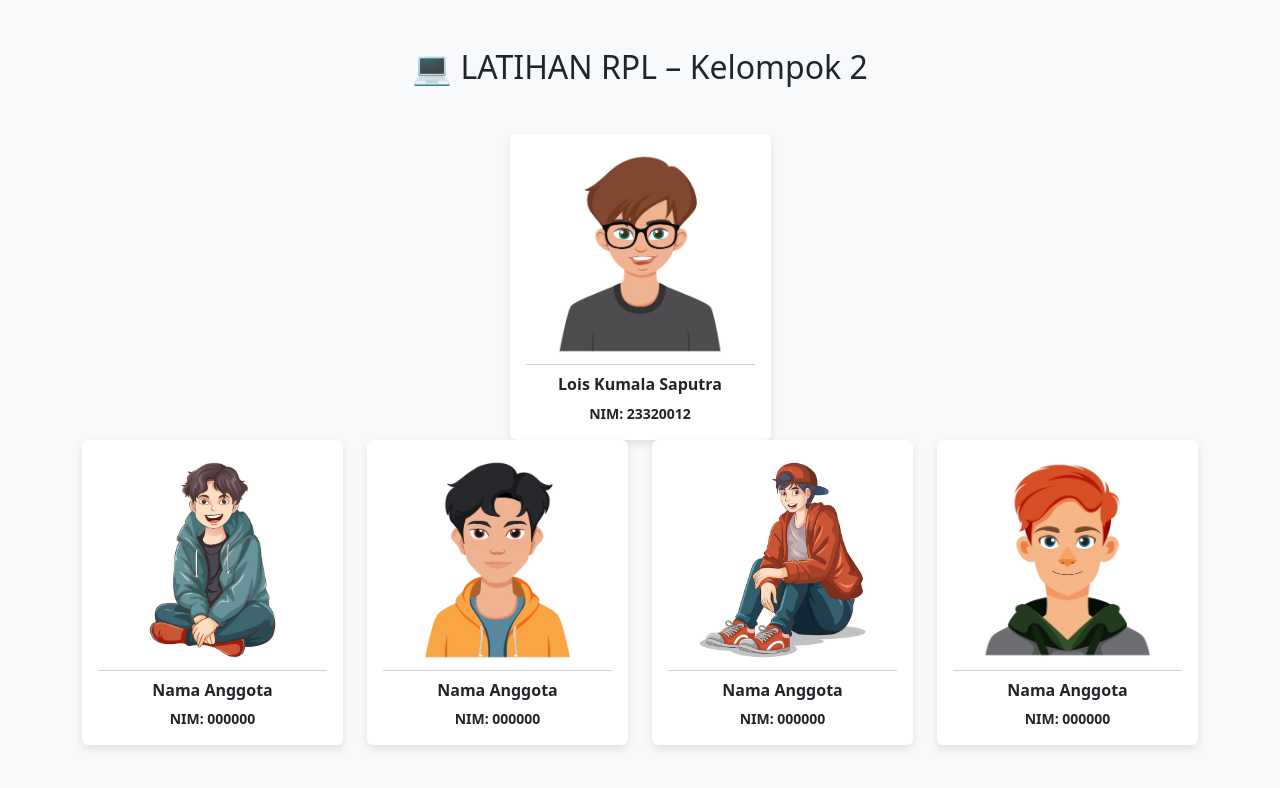
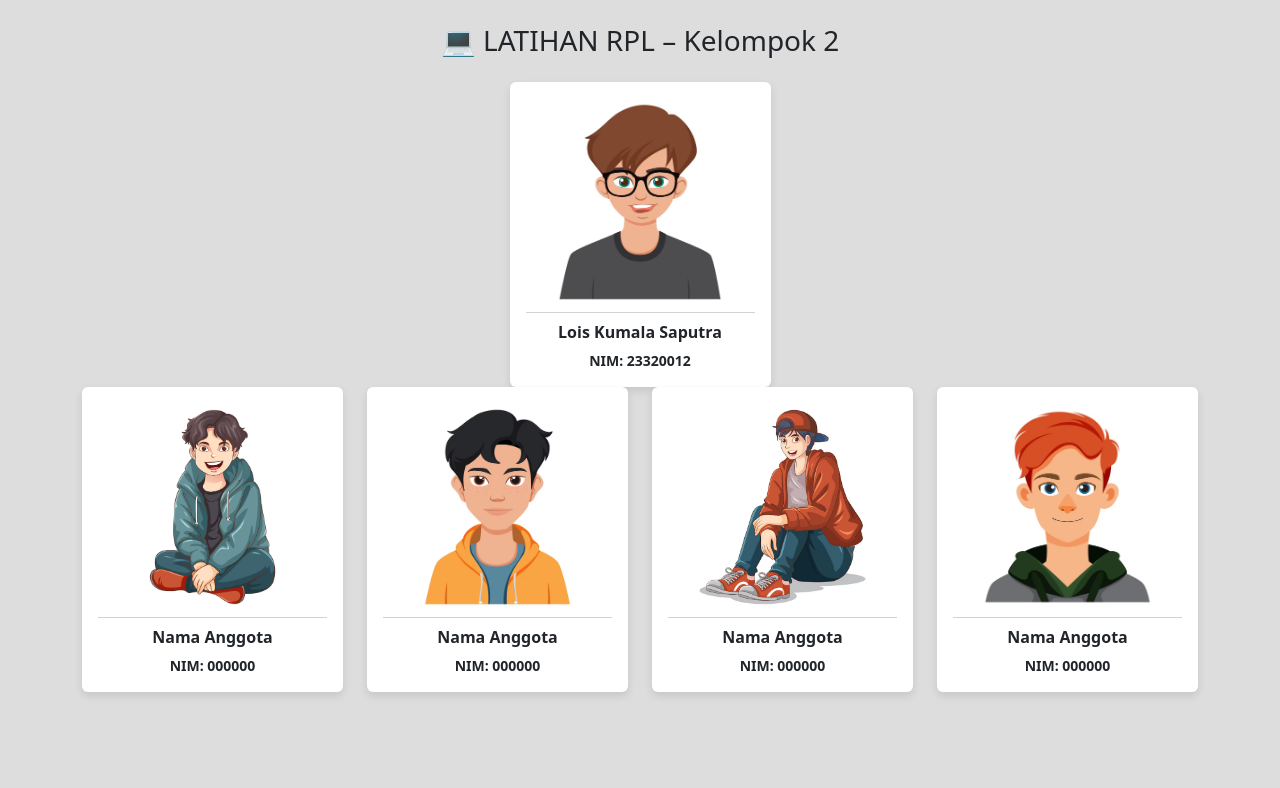
Before and after one commit to loispoetra/latihan, a plain HTML site: page index.html in a window 1280 px wide. Drawn offline with nearby package versions, Linux system fonts and the light colour scheme.

Commit message:
Update index.html

```diff
--- a/index.html
+++ b/index.html
@@ -7,7 +7,7 @@
     <link href="https://cdn.jsdelivr.net/npm/bootstrap@5.3.3/dist/css/bootstrap.min.css" rel="stylesheet">
     <style>
         body {
-            background-color: #f8f9fa;
+            background-color: #dddddd;
         }
         .card {
             border: none;
@@ -39,12 +39,16 @@
             max-width: 100%;
             object-fit: cover;
         }
+        .box-image-main{
+            width: 100px;
+            height: 100px;
+        }
     </style>
 </head>
 <body>
 
-    <div class="container py-5">
-        <h2 class="text-center mb-5">💻 LATIHAN RPL – Kelompok 2</h2>
+    <div class="container py-4">
+        <h3 class="text-center mb-4">💻 LATIHAN RPL – Kelompok 2</h3>
          <div class="row g-4 align-items-center justify-content-center">
               <!-- Card 1 -->
             <div class="col-12 col-sm-6 col-md-3">
```
